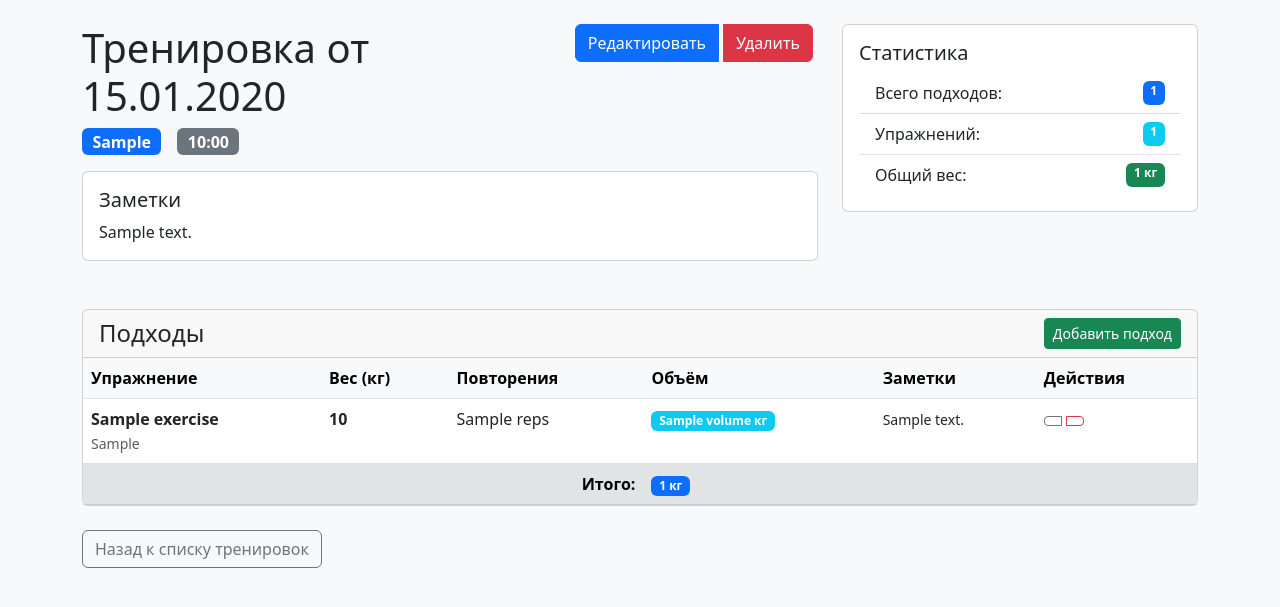
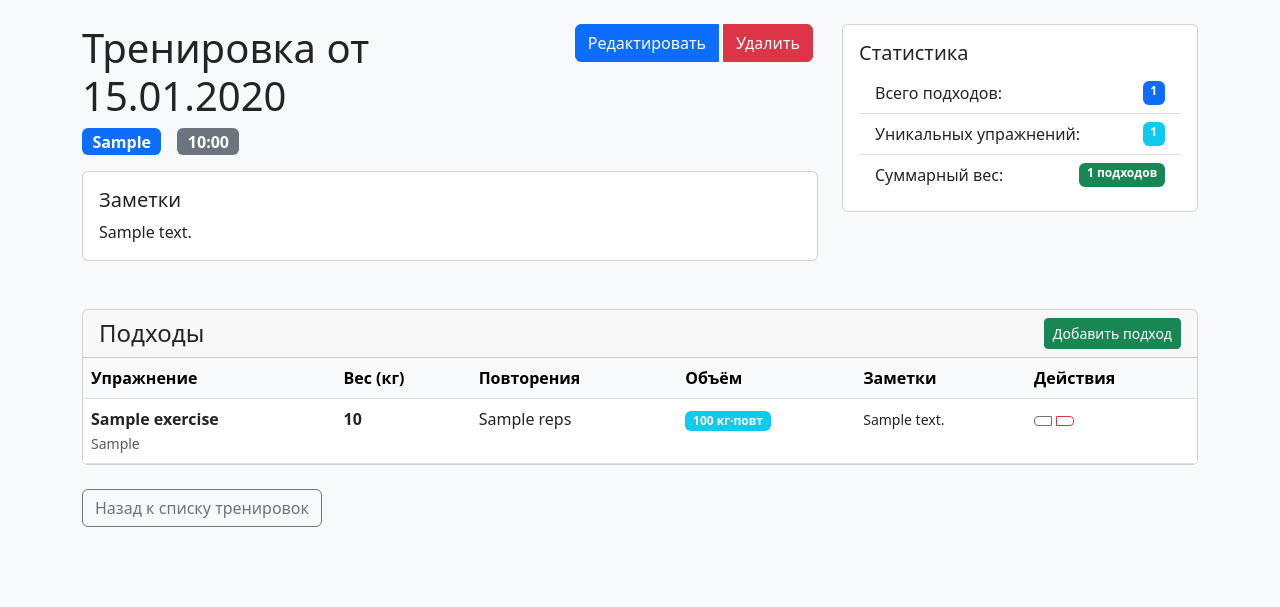
Before and after one commit to daaangit/Python-project, a Django app: template workouts/templates/workouts/workout_detail.html in a window 1280 px wide. Shown: the part 76-683 px from the top of the page. Run offline with Django 5.2, Linux system fonts and the light colour scheme; the template is opened without the code that fills it: most values are stand-ins (such as "Sample title", 1, 10 or a date in 2020).

Commit message:
feat: redesign workout detail page with Bootstrap, fix template errors

```diff
--- a/workouts/templates/workouts/workout_detail.html
+++ b/workouts/templates/workouts/workout_detail.html
@@ -42,15 +42,23 @@
                 <ul class="list-group list-group-flush">
                     <li class="list-group-item d-flex justify-content-between">
                         <span>Всего подходов:</span>
-                        <span class="badge bg-primary">{{ workout.setentry_set.count }}</span>
+                        <span class="badge bg-primary">{{ workout.sets.count }}</span>
                     </li>
                     <li class="list-group-item d-flex justify-content-between">
-                        <span>Упражнений:</span>
-                        <span class="badge bg-info">{{ workout.exercise_count }}</span>
+                        <span>Уникальных упражнений:</span>
+                        {% with sets=workout.sets.all %}
+                        <span class="badge bg-info">
+                            {{ sets|dictsort:"exercise.id"|dictsortreversed:"exercise.id"|length }}
+                        </span>
+                        {% endwith %}
                     </li>
                     <li class="list-group-item d-flex justify-content-between">
-                        <span>Общий вес:</span>
-                        <span class="badge bg-success">{{ workout.total_weight }} кг</span>
+                        <span>Суммарный вес:</span>
+                        {% with sets=workout.sets.all %}
+                        <span class="badge bg-success">
+                            {{ workout.sets.count }} подходов
+                        </span>
+                        {% endwith %}
                     </li>
                 </ul>
             </div>
@@ -58,7 +66,6 @@
     </div>
 </div>
 
-<!-- Список подходов -->
 <div class="card">
     <div class="card-header d-flex justify-content-between align-items-center">
         <h4 class="mb-0"><i class="bi bi-list-check"></i> Подходы</h4>
@@ -91,7 +98,8 @@
                     <td class="fw-bold">{{ set.weight }}</td>
                     <td>{{ set.reps }}</td>
                     <td>
-                        <span class="badge bg-info">{{ set.volume }} кг</span>
+                        {% widthratio set.weight 1 set.reps as volume %}
+                        <span class="badge bg-info">{{ volume }} кг·повт</span>
                     </td>
                     <td>
                         {% if set.notes %}
@@ -113,13 +121,6 @@
                 </tr>
                 {% endfor %}
             </tbody>
-            <tfoot class="table-secondary">
-                <tr>
-                    <td colspan="3" class="text-end"><strong>Итого:</strong></td>
-                    <td><span class="badge bg-primary">{{ workout.total_volume }} кг</span></td>
-                    <td colspan="2"></td>
-                </tr>
-            </tfoot>
         </table>
     </div>
     {% else %}
```
